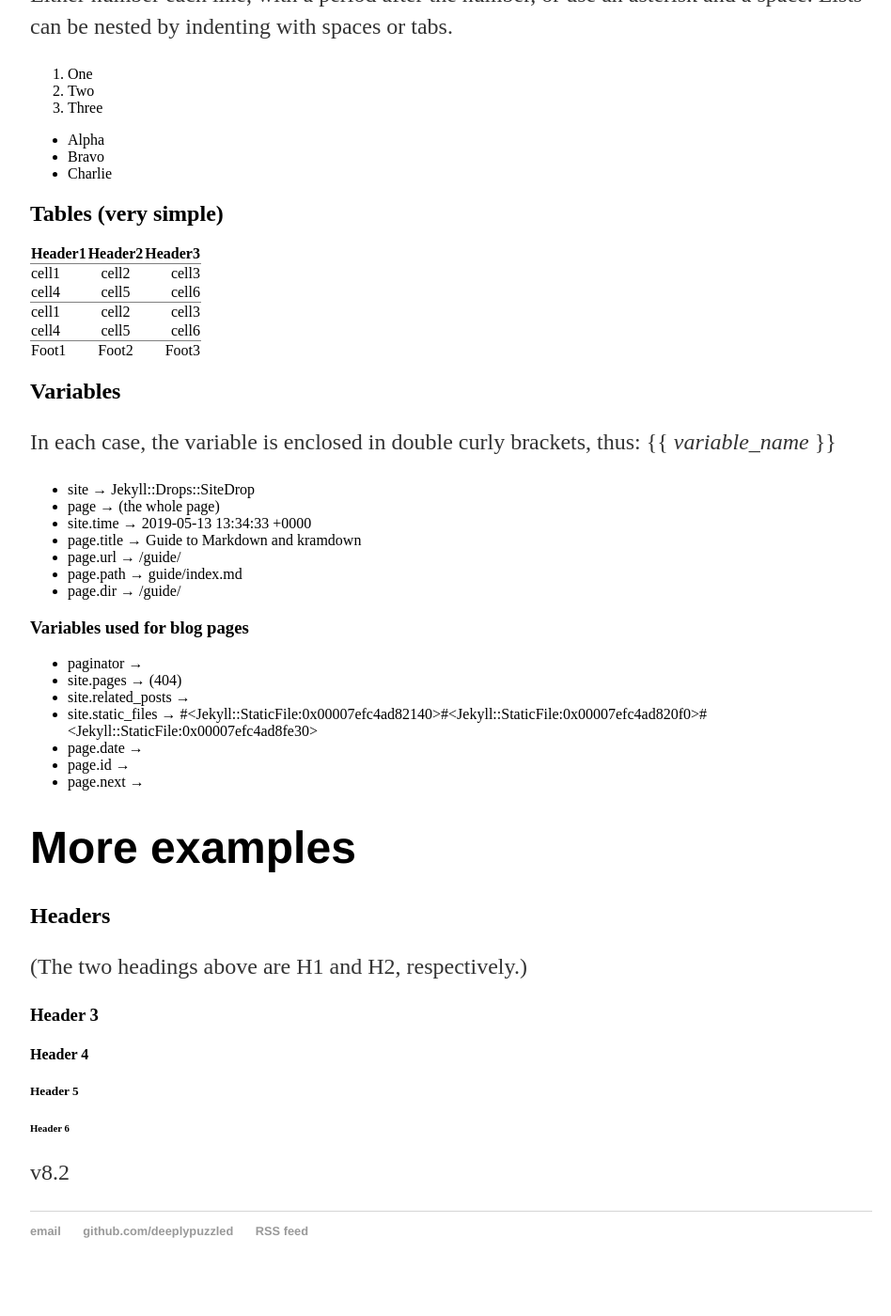
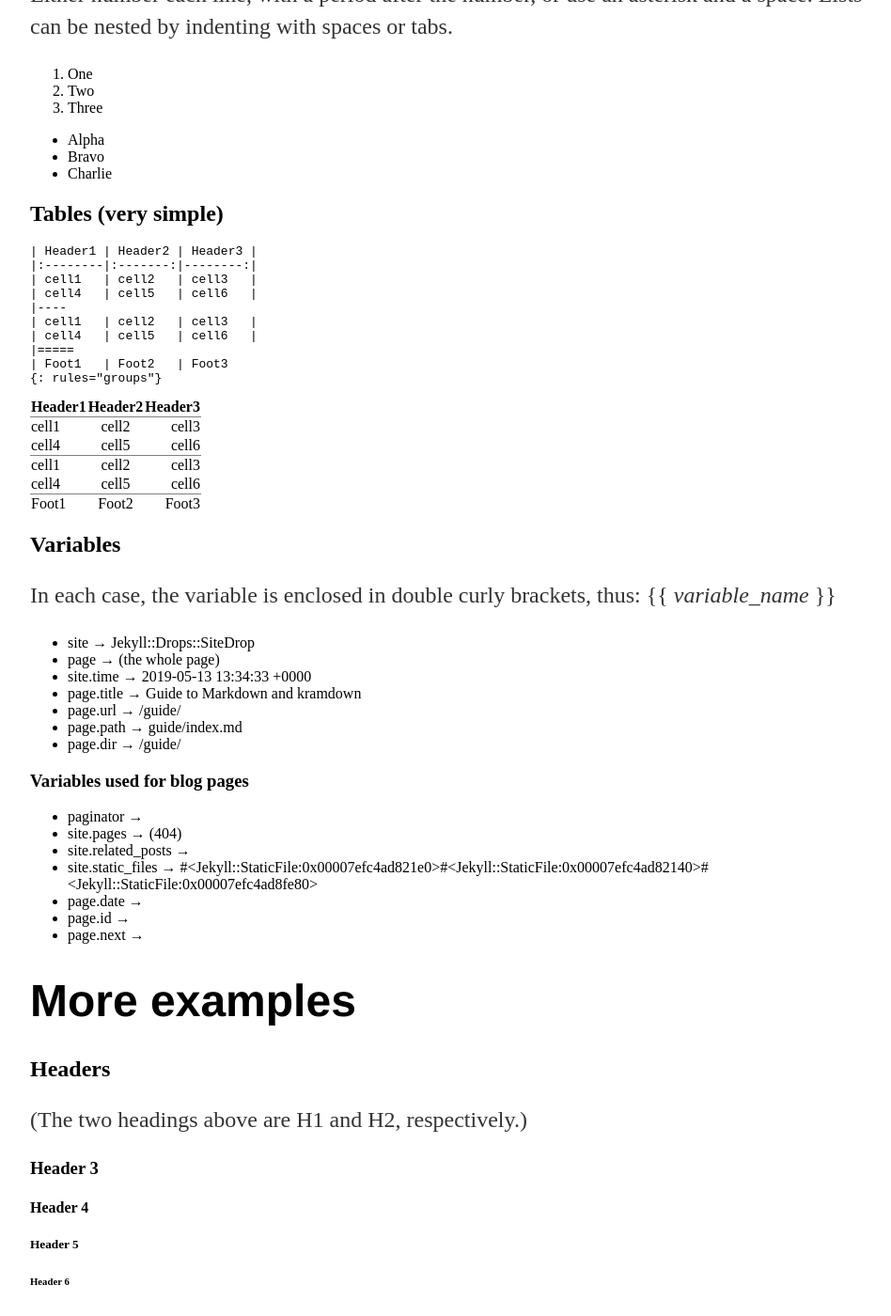
Before and after one commit to deeplypuzzled/deeplypuzzled.github.io, a Jekyll site: the page built from guide/index.md, in a window 1280 px wide and 1400 px high, scrolled down 2051 px. Shown: the whole window at 94% size, without its empty margins (160-1108 px from the left). Built offline with Jekyll 4.4.1, drawn with Linux system fonts in a browser that asks for light colours; before the commit the page ends 3428 px from its top, so only the background shows below that.

Commit message:
Update index.md

```diff
--- a/guide/index.md
+++ b/guide/index.md
@@ -77,6 +77,19 @@
 
 ## Tables (very simple)
 
+~~~~
+| Header1 | Header2 | Header3 |
+|:--------|:-------:|--------:|
+| cell1   | cell2   | cell3   |
+| cell4   | cell5   | cell6   |
+|----
+| cell1   | cell2   | cell3   |
+| cell4   | cell5   | cell6   |
+|=====
+| Foot1   | Foot2   | Foot3
+{: rules="groups"}
+~~~~
+
 | Header1 | Header2 | Header3 |
 |:--------|:-------:|--------:|
 | cell1   | cell2   | cell3   |
@@ -124,4 +137,4 @@
 
 ###### Header 6
 
-v8.2
+v8.4
```
